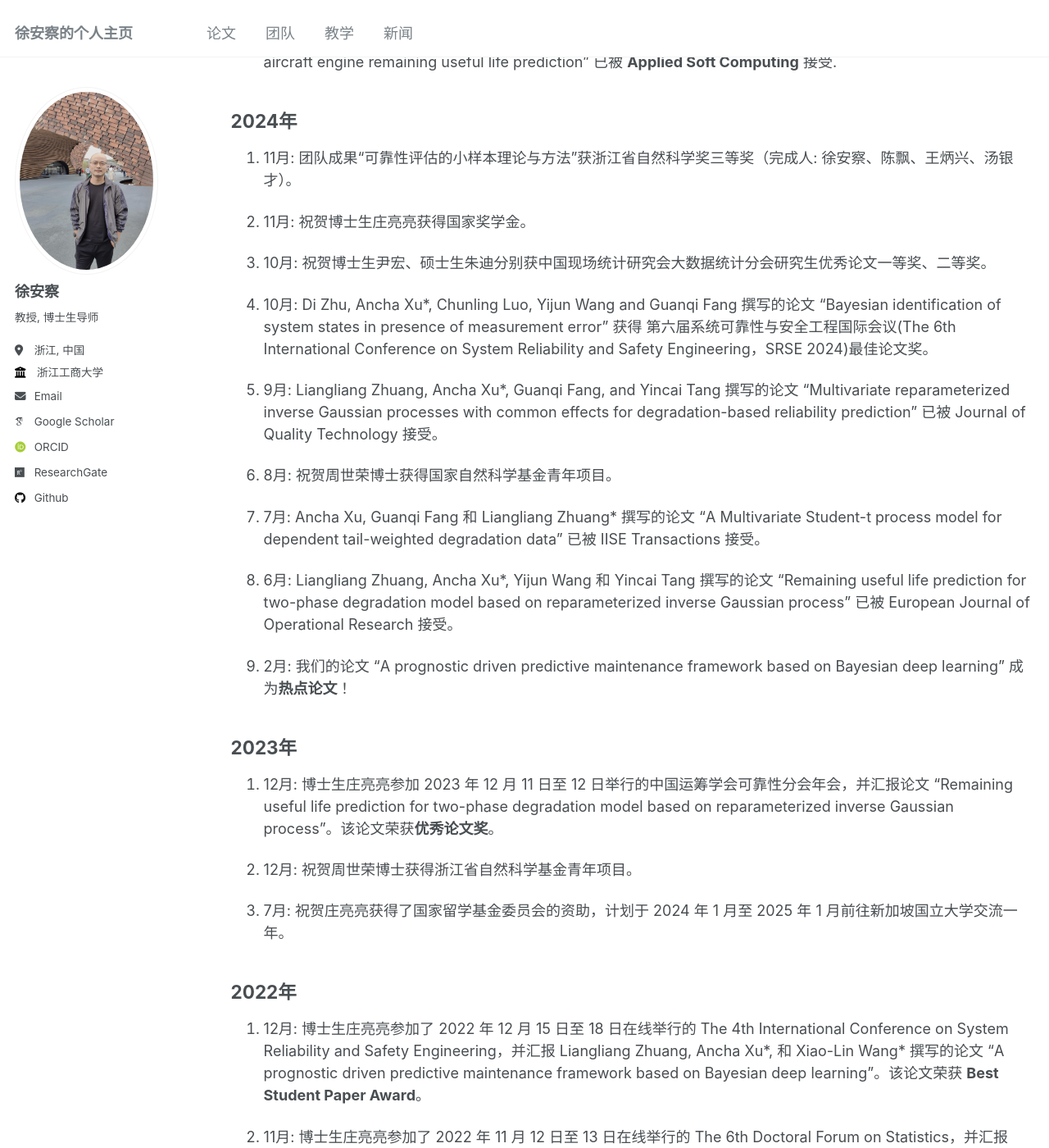
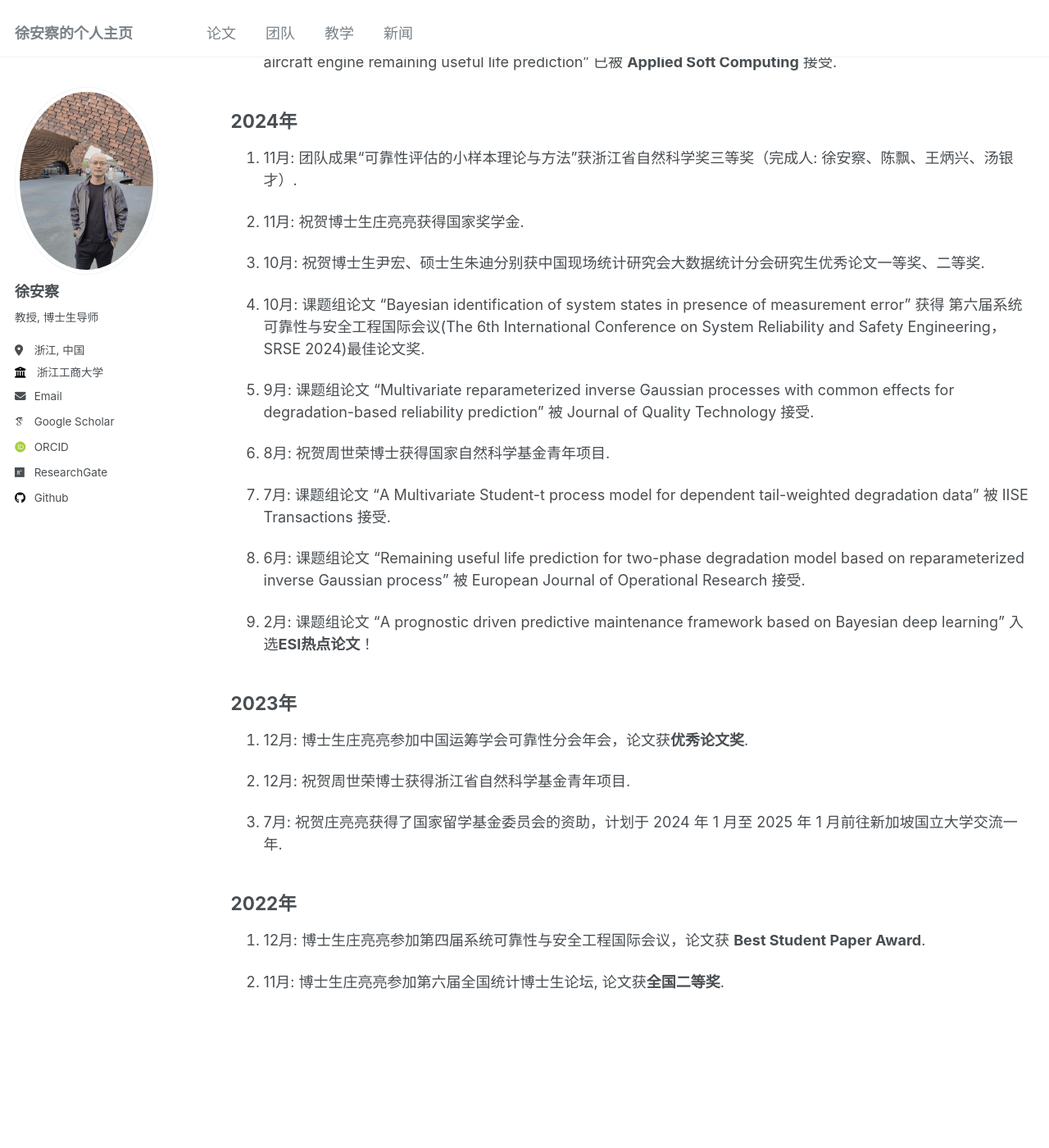
Before and after one commit to XU-ANCHA/XU-ANCHA.github.io, a Jekyll site: the page built from _pages/year-archive.md, in a window 1280 px wide and 1400 px high, scrolled down 851 px. Shown: the whole window at 82% size. Built offline with Jekyll 4.4.1, drawn with Linux system fonts in a browser that asks for light colours; some web fonts are replaced; some of the changed text lies outside the part shown.

Commit message:
Update year-archive.md

```diff
--- a/_pages/year-archive.md
+++ b/_pages/year-archive.md
@@ -34,35 +34,35 @@ author_profile: true
 
 ## 2024年
 
-1. 11月: 团队成果“可靠性评估的小样本理论与方法”获浙江省自然科学奖三等奖（完成人: 徐安察、陈飘、王炳兴、汤银才）。
+1. 11月: 团队成果“可靠性评估的小样本理论与方法”获浙江省自然科学奖三等奖（完成人: 徐安察、陈飘、王炳兴、汤银才）.
 
-1. 11月: 祝贺博士生庄亮亮获得国家奖学金。
+1. 11月: 祝贺博士生庄亮亮获得国家奖学金.
 
-1. 10月: 祝贺博士生尹宏、硕士生朱迪分别获中国现场统计研究会大数据统计分会研究生优秀论文一等奖、二等奖。
+1. 10月: 祝贺博士生尹宏、硕士生朱迪分别获中国现场统计研究会大数据统计分会研究生优秀论文一等奖、二等奖.
 
-1. 10月: Di Zhu, Ancha Xu\*, Chunling Luo, Yijun Wang and Guanqi Fang 撰写的论文 “Bayesian identification of system states in presence of measurement error” 获得
-   第六届系统可靠性与安全工程国际会议(The 6th International Conference on System Reliability and Safety Engineering，SRSE 2024)最佳论文奖。
+1. 10月: 课题组论文 “Bayesian identification of system states in presence of measurement error” 获得
+   第六届系统可靠性与安全工程国际会议(The 6th International Conference on System Reliability and Safety Engineering，SRSE 2024)最佳论文奖.
 
-1. 9月: Liangliang Zhuang, Ancha Xu\*, Guanqi Fang, and Yincai Tang 撰写的论文 “Multivariate reparameterized inverse Gaussian processes with common effects for degradation-based reliability prediction” 已被 Journal of Quality Technology 接受。
+1. 9月: 课题组论文 “Multivariate reparameterized inverse Gaussian processes with common effects for degradation-based reliability prediction” 被 Journal of Quality Technology 接受.
 
-1. 8月: 祝贺周世荣博士获得国家自然科学基金青年项目。
+1. 8月: 祝贺周世荣博士获得国家自然科学基金青年项目.
 
-1. 7月: Ancha Xu, Guanqi Fang 和 Liangliang Zhuang\* 撰写的论文 “A Multivariate Student-t process model for dependent tail-weighted degradation data” 已被 IISE Transactions 接受。
+1. 7月: 课题组论文 “A Multivariate Student-t process model for dependent tail-weighted degradation data” 被 IISE Transactions 接受.
 
-1. 6月: Liangliang Zhuang, Ancha Xu\*, Yijun Wang 和 Yincai Tang 撰写的论文 “Remaining useful life prediction for two-phase degradation model based on reparameterized inverse Gaussian process” 已被 European Journal of Operational Research 接受。
+1. 6月: 课题组论文 “Remaining useful life prediction for two-phase degradation model based on reparameterized inverse Gaussian process” 被 European Journal of Operational Research 接受.
 
-1. 2月: 我们的论文 “A prognostic driven predictive maintenance framework based on Bayesian deep learning” 成为**热点论文**！
+1. 2月: 课题组论文 “A prognostic driven predictive maintenance framework based on Bayesian deep learning” 入选**ESI热点论文**！
 
 ## 2023年
 
-1. 12月: 博士生庄亮亮参加 2023 年 12 月 11 日至 12 日举行的中国运筹学会可靠性分会年会，并汇报论文 “Remaining useful life prediction for two-phase degradation model based on reparameterized inverse Gaussian process”。该论文荣获**优秀论文奖**。
+1. 12月: 博士生庄亮亮参加中国运筹学会可靠性分会年会，论文获**优秀论文奖**.
 
-1. 12月: 祝贺周世荣博士获得浙江省自然科学基金青年项目。
+1. 12月: 祝贺周世荣博士获得浙江省自然科学基金青年项目.
 
-1. 7月: 祝贺庄亮亮获得了国家留学基金委员会的资助，计划于 2024 年 1 月至 2025 年 1 月前往新加坡国立大学交流一年。
+1. 7月: 祝贺庄亮亮获得了国家留学基金委员会的资助，计划于 2024 年 1 月至 2025 年 1 月前往新加坡国立大学交流一年.
 
 ## 2022年
 
-1. 12月: 博士生庄亮亮参加了 2022 年 12 月 15 日至 18 日在线举行的 The 4th International Conference on System Reliability and Safety Engineering，并汇报 Liangliang Zhuang, Ancha Xu\*, 和 Xiao-Lin Wang\* 撰写的论文 “A prognostic driven predictive maintenance framework based on Bayesian deep learning”。该论文荣获 **Best Student Paper Award**。
+1. 12月: 博士生庄亮亮参加第四届系统可靠性与安全工程国际会议，论文获 **Best Student Paper Award**.
 
-1. 11月: 博士生庄亮亮参加了 2022 年 11 月 12 日至 13 日在线举行的 The 6th Doctoral Forum on Statistics，并汇报 Liangliang Zhuang, Ancha Xu 和 Xiao-Lin Wang 撰写的论文 “A prognostic driven predictive maintenance framework based on Bayesian deep learning”。该论文荣获 **Best Student Paper Award**。
+1. 11月: 博士生庄亮亮参加第六届全国统计博士生论坛, 论文获**全国二等奖**.
```
